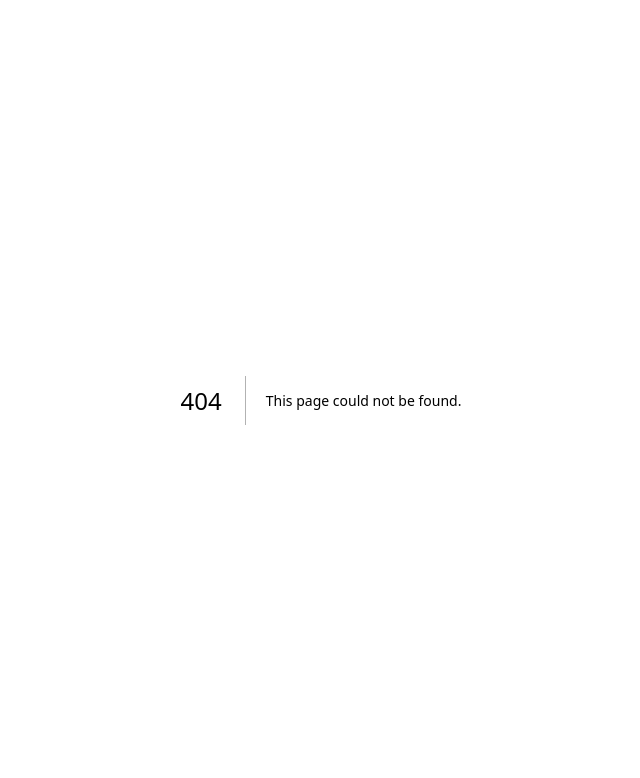
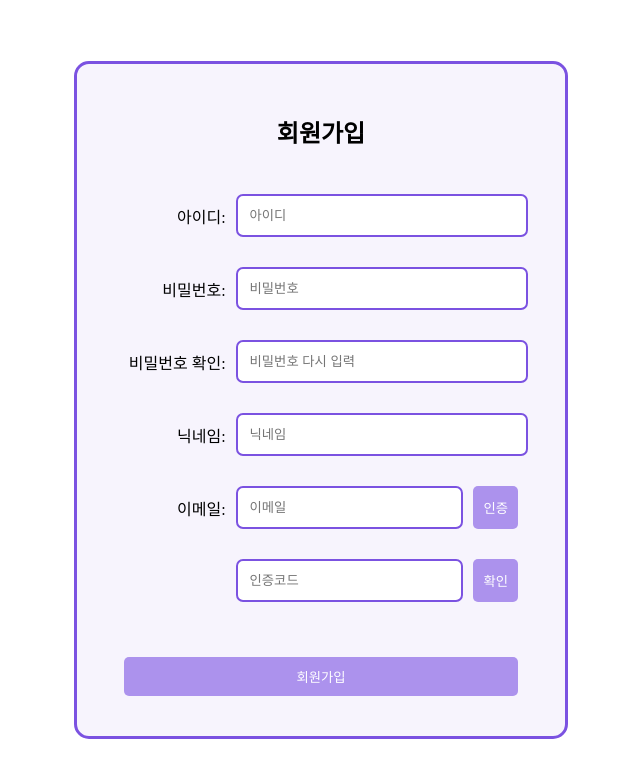
Before and after one commit to boostcampwm-2022/web34-moheyum, a Next.js app in the folder client/: page /signup in a window 1280 px wide. Before the commit this address had no page. Shown: the top 778 px of the page, without its empty margins (319-959 px from the left). Built offline with nearby package versions, Linux system fonts and the light colour scheme.

Commit message:
feat(fe): 회원가입 레이아웃 구현

```diff
--- /dev/null
+++ b/client/components/signup/SignupModal.tsx
@@ -0,0 +1,212 @@
+import React, { ChangeEvent, useEffect, useState } from 'react';
+import styled from '@emotion/styled';
+import COLORS from '../../styles/color';
+
+export default function SignupModal() {
+  const [errorMessages, setErrorMessages] = useState({
+    id: '',
+    password: '',
+    password_confirm: '',
+    name: '',
+    email: '',
+    verify: '',
+  });
+  const [formValues, setFormValues] = useState({
+    id: '',
+    password: '',
+    passwordConfirm: '',
+    name: '',
+    email: '',
+    verify: '',
+  });
+
+  const onChangeFields = (e: ChangeEvent) => {
+    const target = e.target as HTMLInputElement;
+    setFormValues({
+      ...formValues,
+      [target.name]: target.value,
+    });
+  };
+
+  useEffect(() => {
+    if (formValues.passwordConfirm === formValues.password)
+      setErrorMessages({ ...errorMessages, password_confirm: '' });
+    else setErrorMessages({ ...errorMessages, password_confirm: '비밀번호가 일치하지 않습니다.' });
+  }, [formValues]);
+
+  return (
+    <ModalWrapper>
+      <ModalHeader>회원가입</ModalHeader>
+      <SignupForm>
+        <SignupRow>
+          <FieldName>아이디: </FieldName>
+          <FieldContent>
+            <MoheyumInputText type="text" name="id" placeholder="아이디" onChange={onChangeFields} />
+          </FieldContent>
+        </SignupRow>
+        {errorMessages.id && <SighupRowMessage>{errorMessages.id}</SighupRowMessage>}
+        <SignupRow>
+          <FieldName>비밀번호: </FieldName>
+          <FieldContent>
+            <MoheyumInputText type="password" name="password" placeholder="비밀번호" onChange={onChangeFields} />
+          </FieldContent>
+        </SignupRow>
+        {errorMessages.password && <SighupRowMessage>{errorMessages.password}</SighupRowMessage>}
+        <SignupRow>
+          <FieldName>비밀번호 확인: </FieldName>
+          <FieldContent>
+            <MoheyumInputText
+              type="password"
+              name="passwordConfirm"
+              placeholder="비밀번호 다시 입력"
+              onChange={onChangeFields}
+            />
+          </FieldContent>
+        </SignupRow>
+        {errorMessages.password_confirm && <SighupRowMessage>{errorMessages.password_confirm}</SighupRowMessage>}
+        <SignupRow>
+          <FieldName>닉네임: </FieldName>
+          <FieldContent>
+            <MoheyumInputText type="text" name="name" placeholder="닉네임" onChange={onChangeFields} />
+          </FieldContent>
+        </SignupRow>
+        {errorMessages.name && <SighupRowMessage>{errorMessages.name}</SighupRowMessage>}
+        <SignupRow>
+          <FieldName>이메일: </FieldName>
+          <FieldContent>
+            <MoheyumInputText type="text" name="email" placeholder="이메일" onChange={onChangeFields} />
+            <MoheyumButton type="button" width={60}>
+              인증
+            </MoheyumButton>
+          </FieldContent>
+        </SignupRow>
+        {errorMessages.email && <SighupRowMessage>{errorMessages.email}</SighupRowMessage>}
+        <SignupRow>
+          <FieldName>&nbsp;</FieldName>
+          <FieldContent>
+            <MoheyumInputText type="text" name="verify" placeholder="인증코드" onChange={onChangeFields} />
+            <MoheyumButton type="button" width={60}>
+              확인
+            </MoheyumButton>
+          </FieldContent>
+        </SignupRow>
+        {errorMessages.verify && <SighupRowMessage>{errorMessages.verify}</SighupRowMessage>}
+      </SignupForm>
+      <SignupSubmitContainer>
+        <MoheyumButton type="button">회원가입</MoheyumButton>
+      </SignupSubmitContainer>
+    </ModalWrapper>
+  );
+}
+
+const ModalHeader = styled.div`
+  width: 100%;
+  font-size: 24px;
+  font-weight: 600;
+  display: flex;
+  flex-direction: column;
+  justify-content: center;
+  align-items: center;
+  margin-top: 50px;
+  margin-bottom: 30px;
+`;
+
+const ModalWrapper = styled.div`
+  width: 488px;
+  /* height: 606px; */
+  background-color: ${COLORS.OFF_WHITE};
+  border: 3px solid ${COLORS.PRIMARY_DARK};
+  border-radius: 15px;
+  display: flex;
+  flex-direction: column;
+  justify-content: space-between;
+  align-items: center;
+`;
+
+const SignupForm = styled.ul`
+  display: flex;
+  flex-direction: column;
+  flex: 1;
+  padding: 0;
+  margin: 0;
+  width: 100%;
+`;
+
+const SignupRow = styled.li`
+  list-style: none;
+  display: flex;
+  flex-direction: row;
+  justify-content: center;
+  align-items: center;
+  width: 100%;
+  margin: 15px 0;
+`;
+
+const SighupRowMessage = styled.li`
+  margin-top: -2px;
+  margin-bottom: 10px;
+  list-style: none;
+  text-align: center;
+  font-size: 12px;
+  color: ${COLORS.RED};
+  font-weight: 600;
+`;
+
+const FieldName = styled.div`
+  width: 25%;
+  text-align: right;
+  /* margin-right: 7px; */
+`;
+
+const FieldContent = styled.div`
+  width: 60%;
+  display: flex;
+  flex-direction: row;
+  padding: 0px 10px;
+`;
+
+interface sizeProps {
+  width?: number;
+  height?: number;
+}
+
+const MoheyumInputText = styled.input<sizeProps>`
+  box-sizing: border-box;
+  width: ${(props) => (props.width ? `${props.width}px` : '100%')};
+  ${(props) => props.height && `height: ${props.height}px;`}
+  padding: 12px;
+  background-color: ${COLORS.WHITE};
+  border: 2px solid ${COLORS.PRIMARY_DARK};
+  border-radius: 7px;
+  transition: all 0.2s ease;
+  &:focus {
+    outline: 1px solid ${COLORS.PRIMARY_DARK};
+  }
+  &:placeholder-shown {
+    color: ${COLORS.GRAY2};
+  }
+`;
+
+const MoheyumButton = styled.button<sizeProps>`
+  box-sizing: border-box;
+  background-color: ${COLORS.PRIMARY};
+  border-radius: 5px;
+  border: none;
+  color: ${COLORS.WHITE};
+  margin: 0 10px;
+  padding: 10px 0;
+  width: ${(props) => (props.width ? `${props.width}px` : '100%')};
+  ${(props) => props.height && `height: ${props.height}px;`}
+
+  &:hover {
+    background-color: ${COLORS.PRIMARY_DARK};
+  }
+`;
+
+const SignupSubmitContainer = styled.div`
+  width: 85%;
+  display: flex;
+  justify-content: center;
+  align-items: center;
+  margin: 40px 0;
+`;
--- /dev/null
+++ b/client/pages/signup.tsx
@@ -0,0 +1,6 @@
+import React from 'react';
+import SignupModal from '../components/signup/SignupModal';
+
+export default function Signup() {
+  return <SignupModal />;
+}
```
Also changed, not shown: client/.eslintrc.json.
